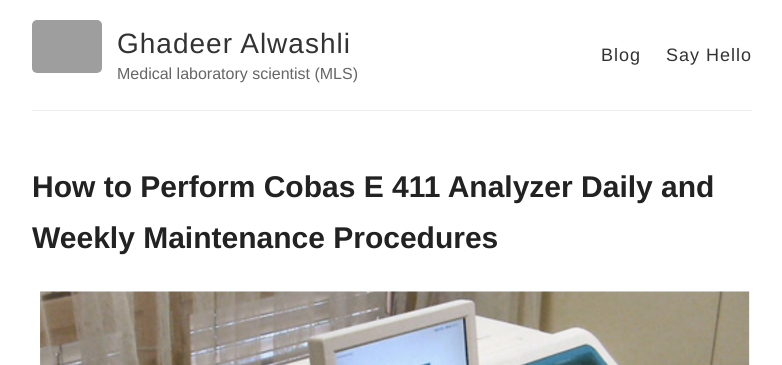
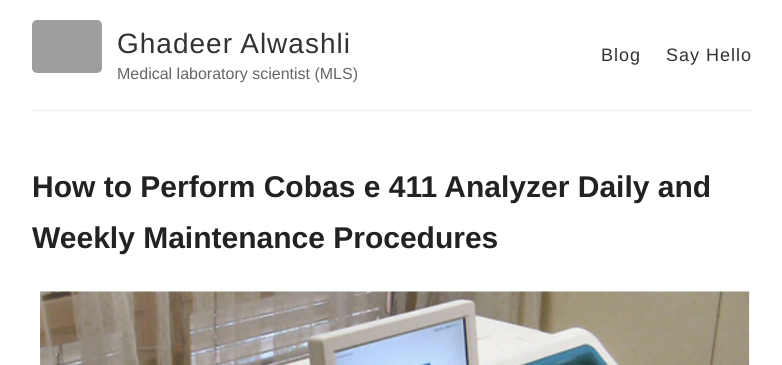
Before and after one commit to ghadeerga/ghadeerga.github.io, a Jekyll site: the page built from _posts/2020-07-27-How-to-do-daily-and-weekly-maintenance-for-cobas-e-411-analyzer.md, in a window 1280 px wide and 900 px high. Shown: the top 365 px of the window, without its empty margins (248-1030 px from the left). Built offline with Jekyll 4.4.1, drawn with Linux system fonts in a browser that asks for light colours; grey boxes are pictures that could not be loaded.

Commit message:
whatever

```diff
--- a/_posts/2020-07-27-How-to-do-daily-and-weekly-maintenance-for-cobas-e-411-analyzer.md
+++ b/_posts/2020-07-27-How-to-do-daily-and-weekly-maintenance-for-cobas-e-411-analyzer.md
@@ -1,6 +1,6 @@
 ---
 layout: post
-title: How to Perform Cobas E 411 Analyzer Daily and Weekly Maintenance Procedures
+title: How to Perform Cobas e 411 Analyzer Daily and Weekly Maintenance Procedures
 ---
 
 
```
